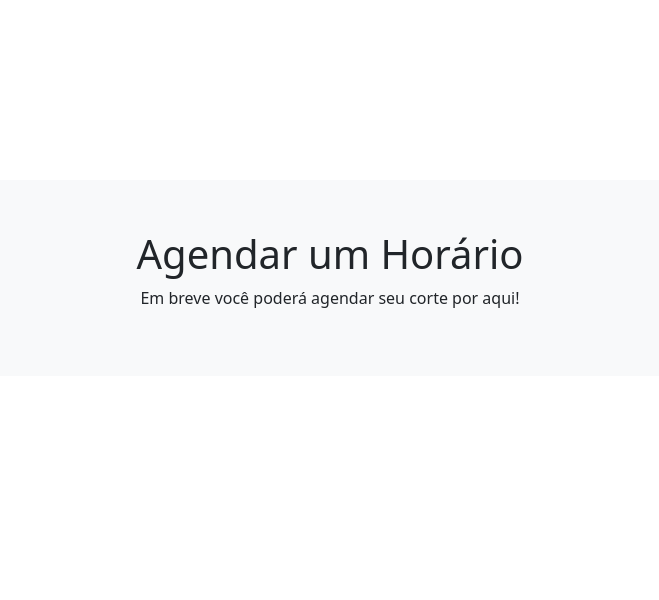
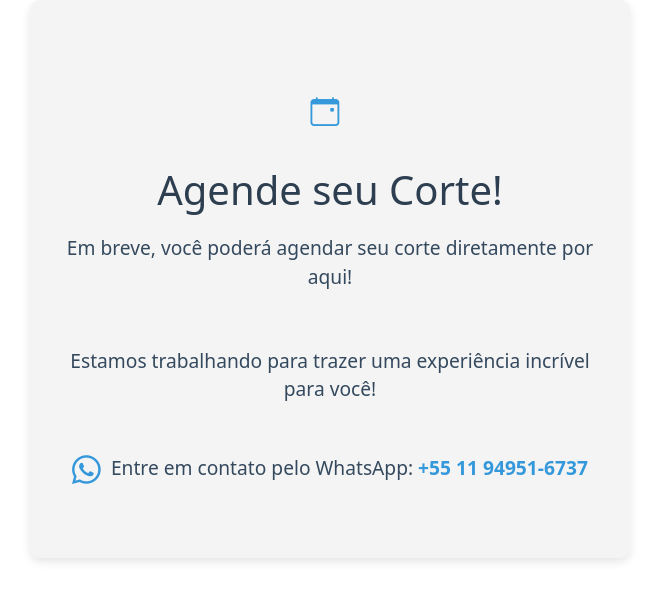
Before and after one commit to Alvarado433/Barbearia, a Next.js app: page /agendar in a window 1280 px wide. Shown: the top 600 px of the page, without its empty margins (310-969 px from the left). Built offline with nearby package versions, Linux system fonts and the light colour scheme.

Commit message:
arrumando o agendar

```diff
--- a/package.json
+++ b/package.json
@@ -9,6 +9,7 @@
     "lint": "next lint"
   },
   "dependencies": {
+    "axios": "^1.8.4",
     "bootstrap": "^5.3.5",
     "bootstrap-icons": "^1.11.3",
     "next": "15.3.1",
--- a/src/app/agendar/page.tsx
+++ b/src/app/agendar/page.tsx
@@ -1,8 +1,103 @@
+"use client"
 export default function AgendarPage() {
-    return (
-      <div className="agendamento">
-        <h1>Agendar um Horário</h1>
-        <p>Em breve você poderá agendar seu corte por aqui!</p>
+  return (
+    <div className="agendamento">
+      <div className="icone-container">
+        <i className="bi bi-calendar-event"></i>
       </div>
-    );
-  }
+      <h1>Agende seu Corte!</h1>
+      <p>Em breve, você poderá agendar seu corte diretamente por aqui!</p>
+
+      <div className="informacoes">
+        <div className="info-item">
+          <p>Estamos trabalhando para trazer uma experiência incrível para você!</p>
+        </div>
+
+        <div className="info-item">
+          <i className="bi bi-whatsapp"></i>
+          <p>
+            Entre em contato pelo WhatsApp:{" "}
+            <a href="https://wa.me/5511949516737" target="_blank" rel="noopener noreferrer">
+              <strong>+55 11 94951-6737</strong>
+            </a>
+          </p>
+        </div>
+      </div>
+
+      <style jsx>{`
+        .agendamento {
+          text-align: center;
+          padding: 50px 20px;
+          background-color: #f4f4f4;
+          border-radius: 10px;
+          max-width: 600px;
+          margin: auto;
+          box-shadow: 0 4px 10px rgba(0, 0, 0, 0.1);
+        }
+
+        .icone-container {
+          font-size: 4rem;
+          color: #3498db;
+          margin-bottom: 20px;
+          transition: transform 0.3s ease-in-out;
+        }
+
+        .icone-container:hover {
+          transform: scale(1.1);
+        }
+
+        h1 {
+          font-size: 2.5rem;
+          color: #2c3e50;
+          margin-bottom: 20px;
+        }
+
+        p {
+          font-size: 1.2rem;
+          color: #34495e;
+          margin: 10px 0;
+        }
+
+        .informacoes {
+          margin-top: 30px;
+          display: flex;
+          flex-direction: column;
+          align-items: center;
+        }
+
+        .info-item {
+          display: flex;
+          align-items: center;
+          margin: 15px 0;
+          font-size: 1.1rem;
+          color: #7f8c8d;
+        }
+
+        .bi {
+          font-size: 1.8rem;
+          margin-right: 10px;
+          color: #3498db;
+          transition: transform 0.3s ease-in-out;
+        }
+
+        .info-item i {
+          cursor: pointer;
+        }
+
+        .bi:hover {
+          transform: scale(1.2);
+        }
+
+        a {
+          color: #3498db;
+          text-decoration: none;
+          font-weight: bold;
+        }
+
+        a:hover {
+          text-decoration: underline;
+        }
+      `}</style>
+    </div>
+  );
+}
--- a/src/app/globals.css
+++ b/src/app/globals.css
@@ -616,12 +616,60 @@ body {
   }
 }
 
-/*
-* pagina de agendamento
-*/
 .agendamento {
-  background-color: #f8f9fa; /* Cor de fundo clara */
+  text-align: center;
   padding: 50px 20px;
-  text-align: center;
-  margin-top: 180px;
+  background-color: #f4f4f4;
+  border-radius: 10px;
+  max-width: 600px;
+  margin: auto;
+  box-shadow: 0 4px 10px rgba(0, 0, 0, 0.1);
 }
+
+.icone-container {
+  font-size: 4rem;
+  color: #3498db;
+  margin-bottom: 20px;
+}
+
+h1 {
+  font-size: 2.5rem;
+  color: #2c3e50;
+  margin-bottom: 20px;
+}
+
+p {
+  font-size: 1.2rem;
+  color: #34495e;
+  margin: 10px 0;
+}
+
+.informacoes {
+  margin-top: 30px;
+  display: flex;
+  flex-direction: column;
+  align-items: center;
+}
+
+.info-item {
+  display: flex;
+  align-items: center;
+  margin: 15px 0;
+  font-size: 1.1rem;
+  color: #7f8c8d;
+}
+
+.bi {
+  font-size: 1.5rem;
+  margin-right: 10px;
+  color: #3498db;
+}
+
+a {
+  color: #3498db;
+  text-decoration: none;
+}
+
+a:hover {
+  text-decoration: underline;
+}
--- a/src/app/page.tsx
+++ b/src/app/page.tsx
@@ -1,5 +1,6 @@
 import Banner from "@/components/site/Banner/Banner";
 import Footer from "@/components/site/footer/footer";
+import Icone from "@/components/site/Icone/Icone";
 import Menu from "@/components/site/Menu/Menu";
 import Promo from "@/components/site/promo/promo";
 import Servico from "@/components/site/servico/servico";
--- a/src/components/site/Icone/Icone.tsx
+++ b/src/components/site/Icone/Icone.tsx
@@ -4,7 +4,13 @@ import React from 'react';
 export default function Icone() {
     return (
         <section className='botao-flutuante'>
-
+            <a
+                href="https://wa.me/SeuNumeroDeTelefone"
+                target="_blank"
+                rel="noopener noreferrer"
+            >
+                <i className="bi bi-whatsapp icone-whatsapp"></i>
+            </a>
         </section>
     );
-};
+}
--- /dev/null
+++ b/src/service/Api.tsx
@@ -0,0 +1,11 @@
+import axios, { AxiosInstance } from "axios";
+
+const instance: AxiosInstance = axios.create({
+    baseURL: "http://localhost:3000/", // definir a url base para todas as requisiçoes
+    headers: {
+        "Content-Type": "application/json" // definir o cabeçalho padrao para envio de dados no formato json
+
+    }
+});
+
+export default instance; //Exporta a instancia do axios para ser utilizada em outras partes do projeto
```
Also changed, not shown: 1 other file (tests, documents, lock files or other folders).
